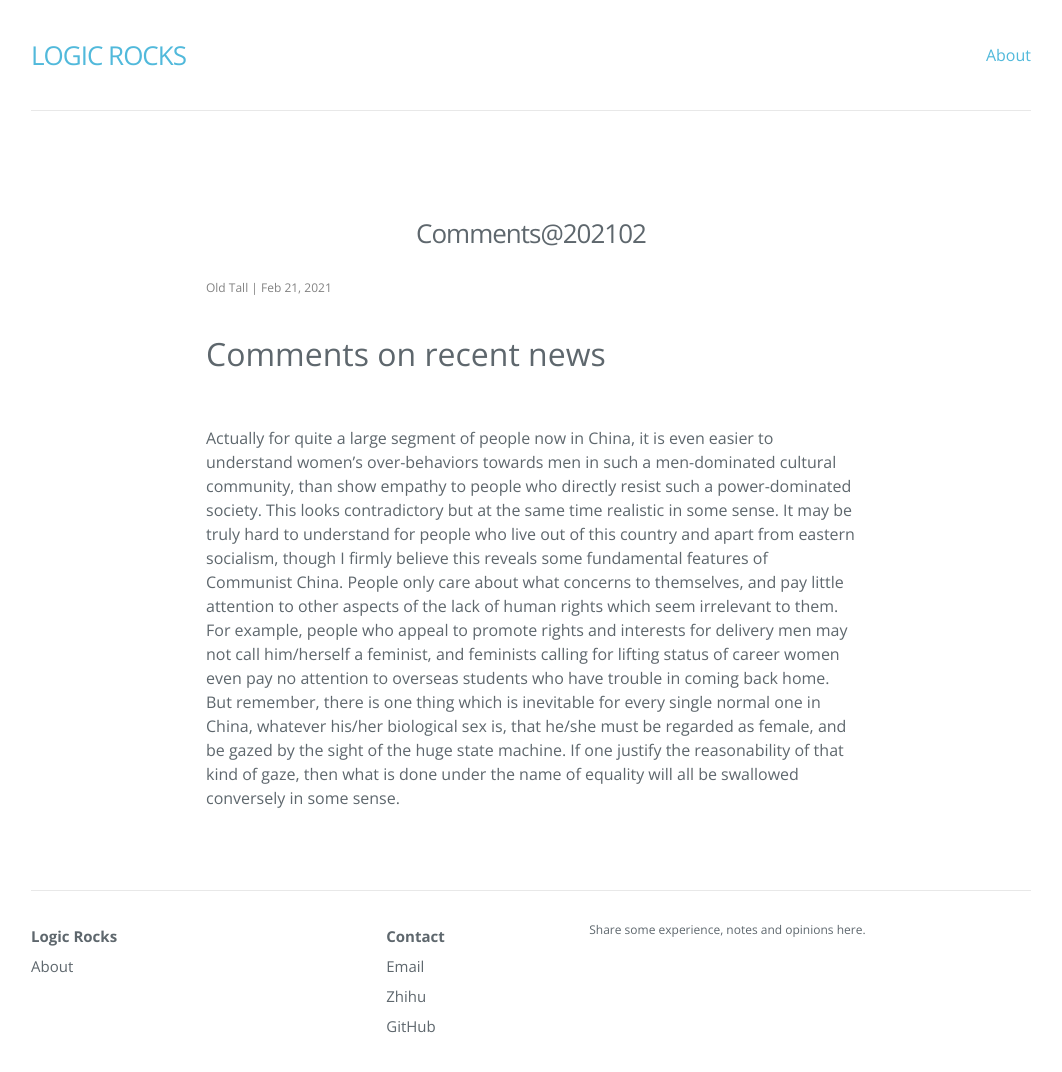
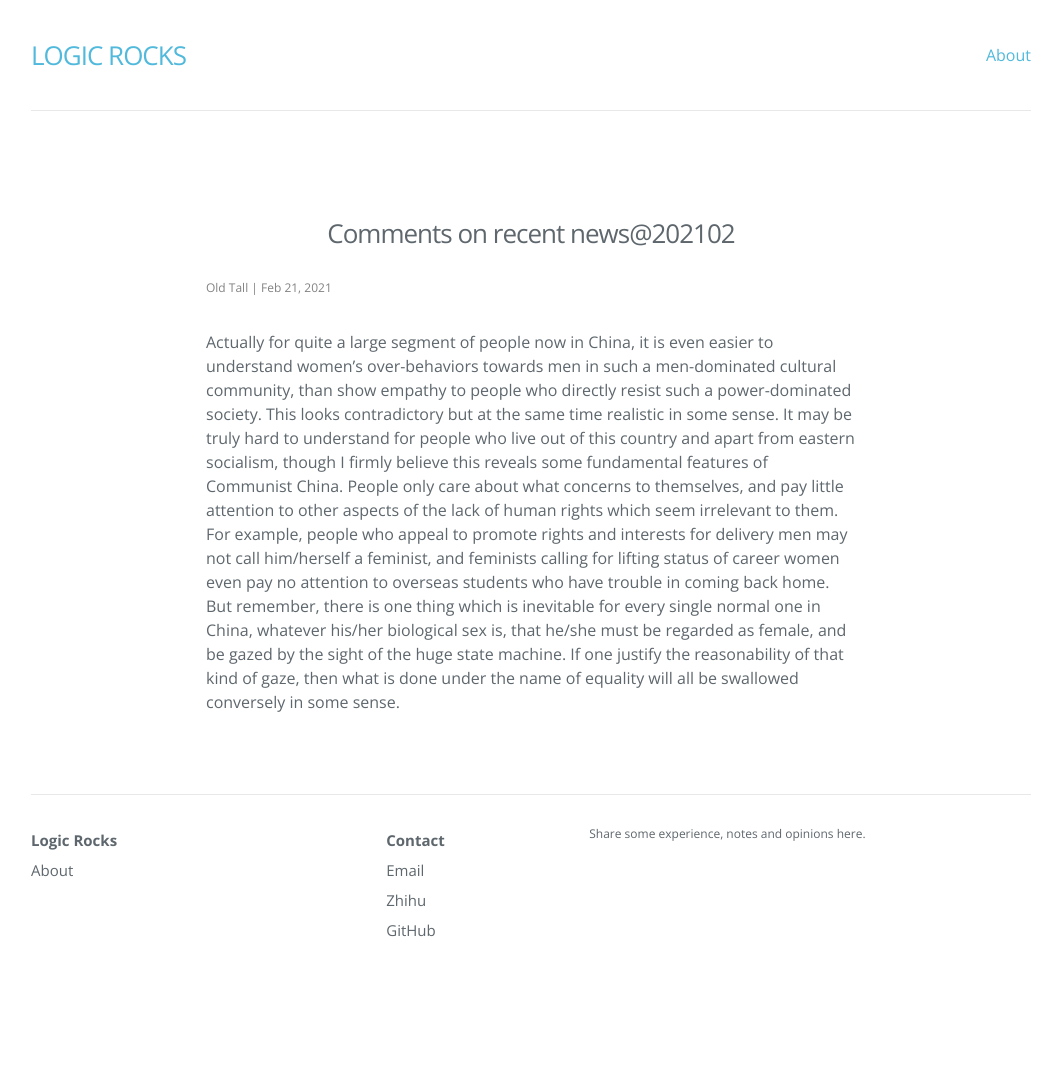
Before and after one commit to ghlogic123/ghlogic123.github.io, a Jekyll site: the page built from _posts/2021-02-21-Comments@202002.md, in a window 1280 px wide and 1109 px high. Shown: the top 1072 px of the window, without its empty margins (109-1171 px from the left). Built offline with Jekyll 4.4.1, drawn with Linux system fonts in a browser that asks for light colours; nearby versions of some CDN libraries.

Commit message:
Update 2021-02-21-Comments@202002.md

```diff
--- a/_posts/2021-02-21-Comments@202002.md
+++ b/_posts/2021-02-21-Comments@202002.md
@@ -1,8 +1,7 @@
 ---
-title: Comments@202102
+title: Comments on recent news@202102
 layout: post
 ---
-## Comments on recent news
 
 Actually for quite a large segment of people now in China, it is even easier to understand women’s over-behaviors towards men in such a men-dominated cultural community, than show empathy to people who directly resist such a power-dominated society. This looks contradictory but at the same time realistic in some sense. It may be truly hard to understand for people who live out of this country and apart from eastern socialism, though I firmly believe this reveals some fundamental features of Communist China. People only care about what concerns to themselves, and pay little attention to other aspects of the lack of human rights which seem irrelevant to them. For example, people who appeal to promote rights and interests for delivery men may not call him/herself a feminist, and feminists calling for lifting status of career women even pay no attention to overseas students who have trouble in coming back home.
 But remember, there is one thing which is inevitable for every single normal one in China, whatever his/her biological sex is, that he/she must be regarded as female, and be gazed by the sight of the huge state machine. If one justify the reasonability of that kind of gaze, then what is done under the name of equality will all be swallowed conversely in some sense.
```
